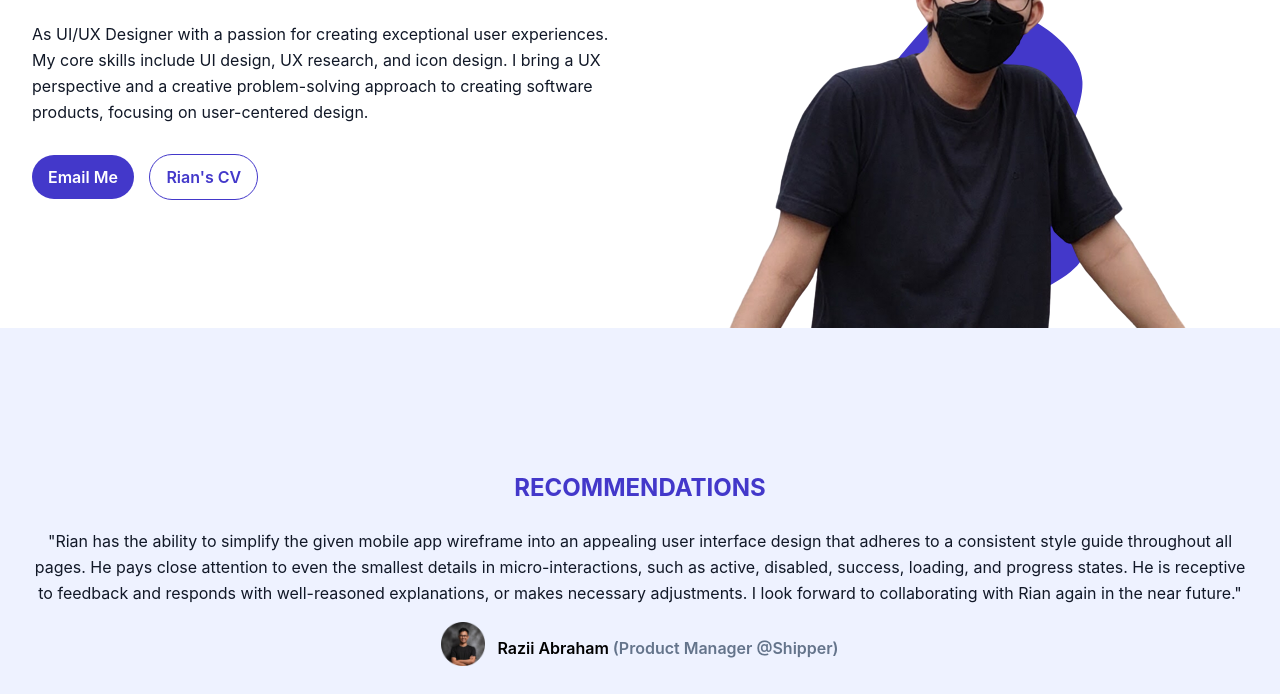
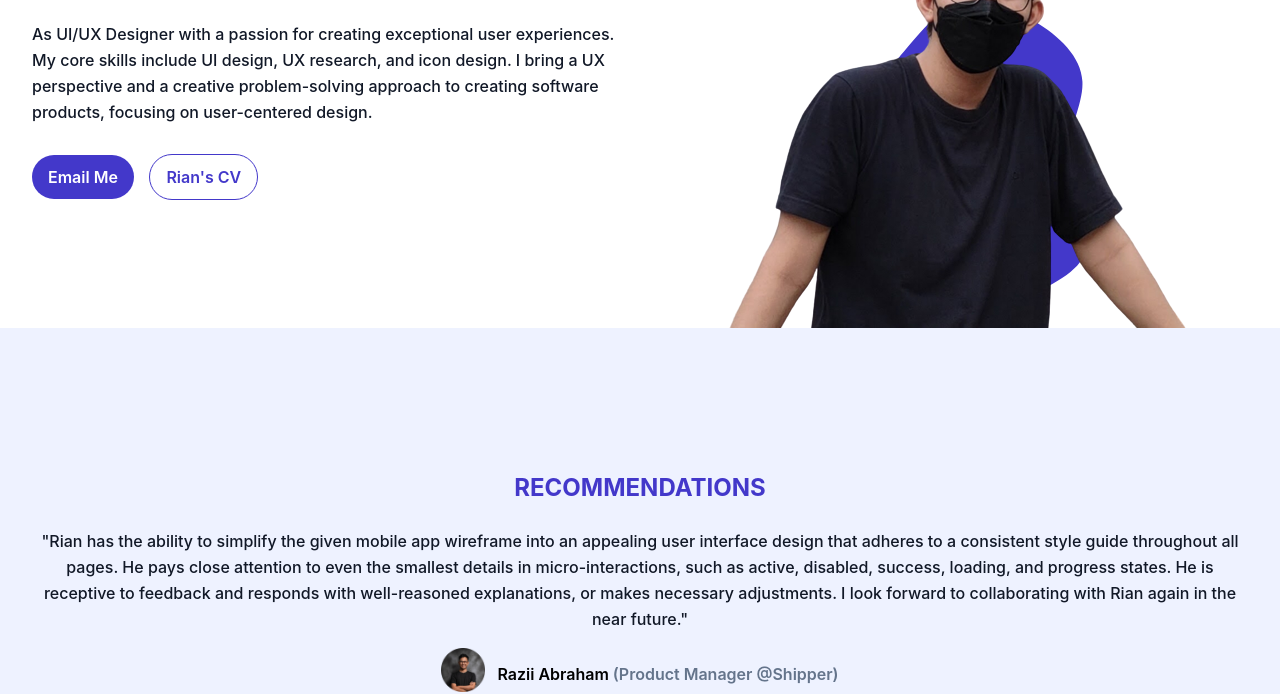
Before and after one commit to rianuiux/portfolio, a website: page index.html in a window 1280 px wide. Shown: the part 355-1049 px from the top of the page. Drawn offline with Linux system fonts and the light colour scheme.

Commit message:
update 12052023

```diff
--- a/index.html
+++ b/index.html
@@ -61,7 +61,7 @@
                 <div class="w-full self-center px-4 lg:w-1/2">
                     <h1 class="text-lg font-semibold text-primary md:text-4xl">Hi, I‘m Riandra 👋</h1>
                     <h2 class="font-medium text-slate-600 text-lg mb-6">a UI/UX Designer based in Jakarta, Indonesia</h2>
-                    <p class="font-normal text-gray-900 mb-10 leading-relaxed"> As UI/UX Designer with a passion for creating
+                    <p class="font-medium text-gray-900 mb-10 leading-relaxed"> As UI/UX Designer with a passion for creating
                         exceptional user experiences. My core skills include UI design, UX research, and icon design.
                         I bring a UX perspective and a creative problem-solving approach to creating software products, focusing on user-centered
                         design.</p>
@@ -95,7 +95,7 @@
             <div class="flex flex-wrap">
                 <div class="w-full px-4 mb-10 text-center">
                     <h1 class="text-lg font-bold text-primary uppercase md:text-2xl mb-6">Recommendations</h1>
-                    <p class="font-normal text-gray-900 mb-4 leading-relaxed">"Rian has the ability to simplify the given mobile app wireframe into an
+                    <p class="font-medium text-gray-900 mb-4 leading-relaxed">"Rian has the ability to simplify the given mobile app wireframe into an
                         appealing user interface design that adheres to a consistent style guide throughout all pages. He pays close attention to even
                         the smallest details in micro-interactions, such as active, disabled, success, loading, and progress states. He is receptive
                         to feedback and responds with well-reasoned explanations, or makes necessary adjustments. I look forward to collaborating with
@@ -138,7 +138,7 @@
                 <div class="max-w-xl mx-auto text-center mb-8">
                     <h1 class="text-xl font-bold text-primary md:text-2xl mb-6 uppercase">Case Study</h1>
                     <p class="font-bold text-lg text-gray-900 mb-0 uppercase">Feel free to read!😎</p>
-                    <p class="font-normal text-base text-gray-900">My latest UI/UX showcases for creating engaging and intuitive user experiences. I am committed to delivering innovative solutions that meet user expectations.</p>
+                    <p class="font-medium text-base text-gray-900">My latest UI/UX showcases for creating engaging and intuitive user experiences. I am committed to delivering innovative solutions that meet user expectations.</p>
                 </div>
             </div>
 
```
